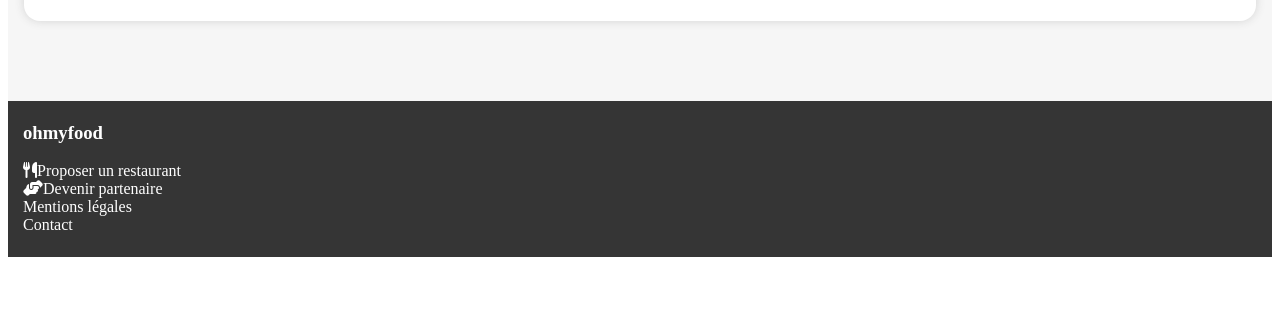
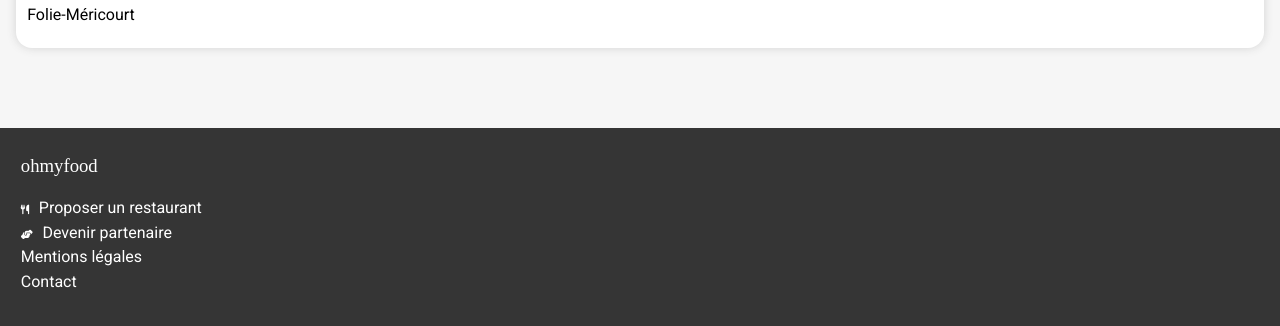
Before and after one commit to LauraFlam/FlamentLaura_3_22092021, a website: page index.html in a window 1280 px wide. Shown: the part 2028-2354 px from the top of the page. Before the commit the page ends 2293 px from the top, so only its background shows below. Drawn offline with Linux system fonts and the light colour scheme; a web font is replaced by a local one.

Commit message:
Modification du footer et ajout de la police

```diff
--- a/index.html
+++ b/index.html
@@ -4,6 +4,7 @@
         <meta charset="utf-8" />
         <meta name="viewport" content="width=device-width,initial-scale=1" />
         <link rel="stylesheet" href="./public/css/styles.css" />
+        <link href="https://fonts.googleapis.com/css2?family=Roboto:ital,wght@0,100;0,300;0,400;0,500;0,700;0,900;1,100;1,300;1,400;1,500;1,700;1,900&family=Shrikhand&display=swap" rel="stylesheet">
         <script src="https://kit.fontawesome.com/d92d4ce81a.js" crossorigin="anonymous"></script>
         <title>ohmyfood</title>
     </head>
--- a/sass/main.scss
+++ b/sass/main.scss
@@ -1,3 +1,8 @@
+body{
+    margin: 0;
+    font-family: 'Roboto';
+}
+
 /* Header */
 header{
     text-align: center;
@@ -35,6 +40,15 @@
             padding-right: 1.5em;
             color: rgb(104, 102, 102);
         }
+    }
+    button{
+        background: linear-gradient(to bottom right, #FF79DA, #9356DC);
+        border: none;
+        color: white;
+        padding: 1em;
+        border-radius: 23px;
+        box-shadow: 0px 1px 7px 4px lightgrey;
+        width: 55%;
     }
 }
 
@@ -131,9 +145,18 @@
 footer {
     background-color: rgb(53, 53, 53);
     color: white;
-    padding: 2px 0px 7px 15px;
-    ul {
+    padding: 0.5em 1em 1em 1.3em;
+    h3 {
+        font-family: 'Shrikhand';
+        font-weight: normal;
+    }
+    ul{
         list-style: none;
-        padding: 0;
+        padding-left: 0;
+        line-height: 155%;
+    }
+    i{
+        margin-right: 1em;
+        font-size: 0.6em;
     }
 }
```
Also changed, not shown: public/css/styles.css, 1 other file.
